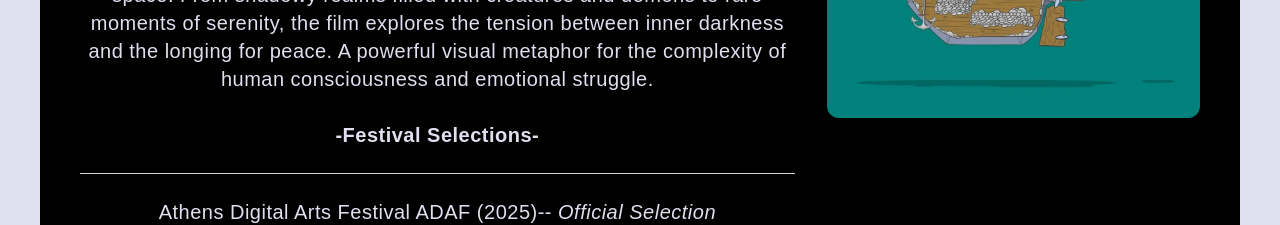
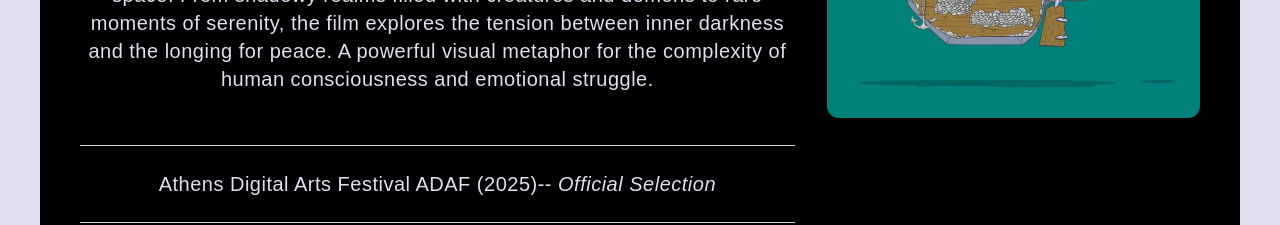
Before and after one commit to AmpatzidisSavvas/Artist-Portofolio, a React (Vite) app: page / in a window 1280 px wide. Shown: the part 1600-1825 px from the top of the page. Built offline with nearby package versions, Linux system fonts and the light colour scheme; a web font is replaced by a local one.

Commit message:
About update(3)

```diff
--- a/src/components/About.jsx
+++ b/src/components/About.jsx
@@ -35,7 +35,6 @@ const About = () => {
 								darkness and the longing for peace. A powerful visual metaphor for the complexity of human consciousness and emotional struggle.
 								<br />
 								<br />
-								<span className="font-semibold">-Festival Selections-</span>
 								<hr className="my-6 border-t border-gray-300" />
 								Athens Digital Arts Festival ADAF (2025)-- <em>Official Selection</em>
 								<hr className="my-6 border-t border-gray-300" />
```
